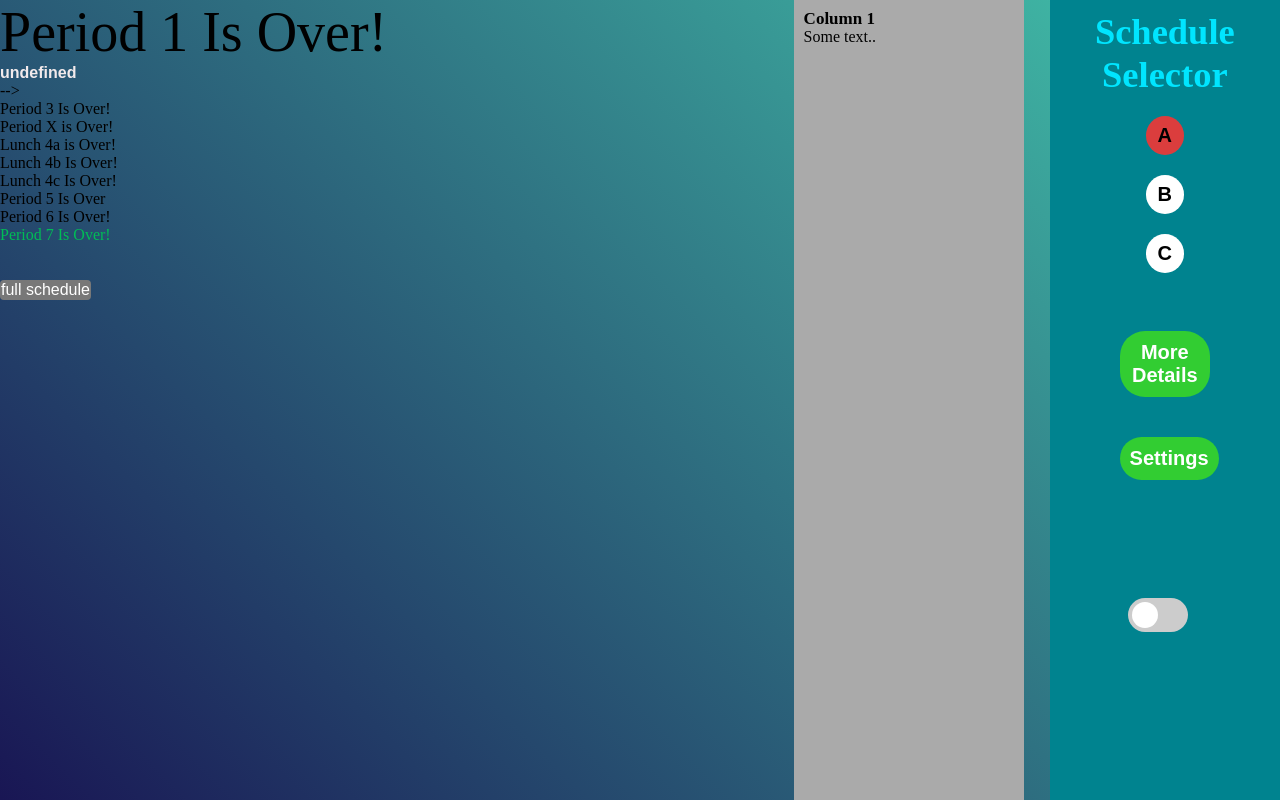
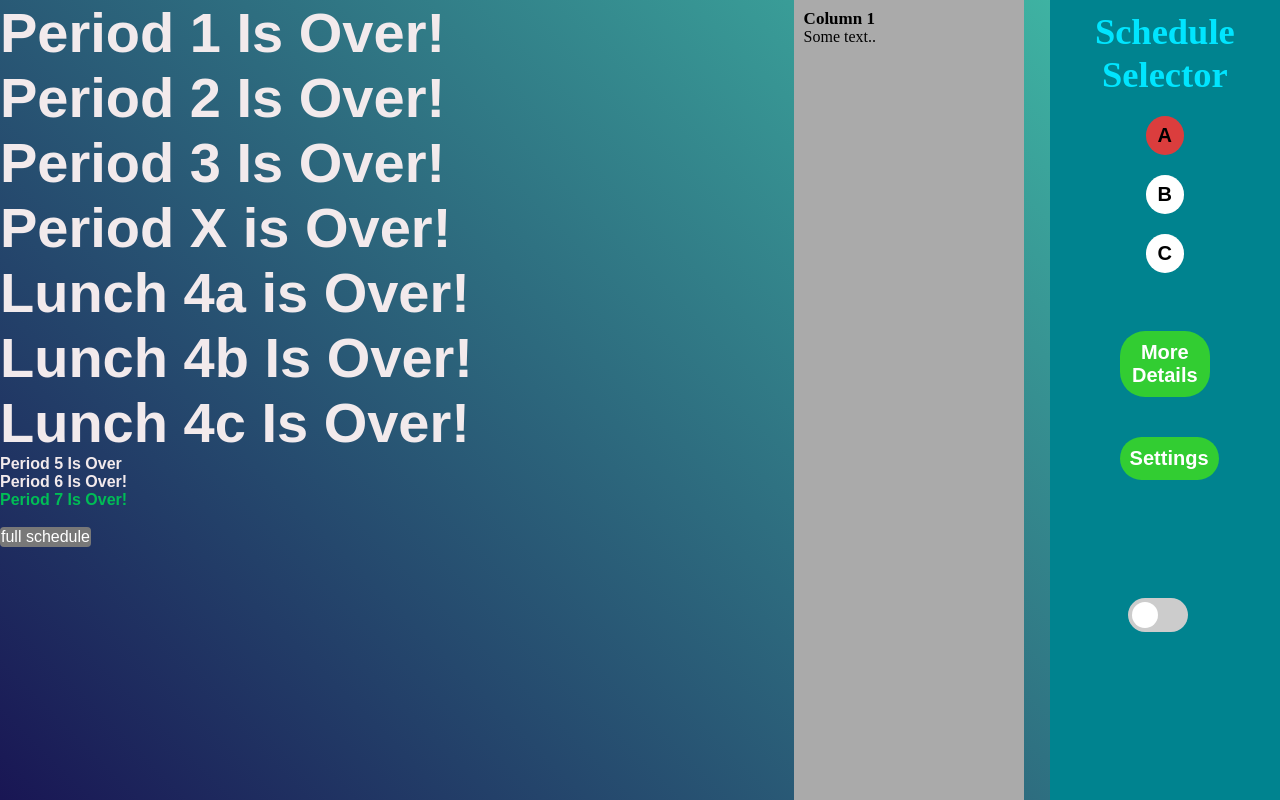
Before and after one commit to krushil1/homework-pad, a plain HTML site: page index.html in a window 1280 px wide. Drawn offline with Linux system fonts and the light colour scheme.

Commit message:
👂🎐 Checkpoint ./index.html:6631122/229 ./timing.css:6631122/419 ./script.js:6631122/2415

```diff
--- a/index.html
+++ b/index.html
@@ -114,15 +114,25 @@
 
 
 
-    <p class="period" id="period1"><!--Period 1 Text--></p>    <p class="time1" id="time1"></p> <br>
-    <!--<p class="period" id="period2">-->   <!--Period 2 Text--> </p> -->   <!--<p class="time" id="time2"></p> <br> -->
-    <p class="period" id="period3"><!--Period 3 Text--></p>   <!-- <p class="time" id="time3"></p> <br> -->
+    <p class="period" id="period1"><!--Period 1 Text--></p>
+    <br>
+    <p class="period" id="period2"></p>
+    <br>
+    <!--<p class="period" id="period2">-->   <!--Period 2 Text--> <!--</p> -->   <!--<p class="time" id="time2"></p> <br> -->
+    <p class="period" id="period3"><!--Period 3 Text--></p><!-- <p class="time" id="time3"></p> <br> -->
+    <br>
     <p class="periods" id="periodx"></p>           <!--<p class="timex" id="timex"></p> <br>--> <!-- period x -->
+    <br>
     <p class="periods4" id="period4">            </p>           <!--<p class="time4" id="time4"></p> <br>--><!-- lunch 4a -->
+    <br>
     <p class="periods4" id="period5">            </p>           <!--<p class="time4" id="time5"></p> <br>--><!-- lunch 4b -->
+    <br>
     <p class="periods4" id="period6">            </p>           <!--<p class="time4" id="time6"></p> <br>--><!-- lunch 4c -->
+    <br>
     <p class="periods" id="period7">             </p>           <!--<p class="time" id="time7"></p> <br>-->
+    <br>
     <p class="periods" id="period8">             </p>           <!--<p class="time" id="time8"></p> <br>-->
+    <br>
     <p class="periods" id="period9">             </p>           <!--<p class="time" id="time9"></p> <br>-->
 
 
--- a/script.js
+++ b/script.js
@@ -328,7 +328,16 @@ var realSeconds;
     //displayPeriod2 = Text2 + hh + ":" + mm + ":" + realSeconds;
     }
     setTimeout(period2, 100);
+    if (hh > 8){
+      document.getElementById("period2").style.fontSize = "7vh";
+    } else{
+      document.getElementById("period2").style.fontSize = "7vh";
+    }
   }
+
+
+
+
  function period3() {
     var start = new Date;
     start.setHours(h3, m3, 0);
@@ -341,9 +350,12 @@ var realSeconds;
     var mm = pad((remain / 60) % 60);
      if (hh > 8) {
        document.getElementById("period3").innerHTML = "Period 3 Is Over!";
+      document.getElementById("period3").style.fontSize = "7vh";
+
       //displayPeriod3 = End3;
     } else {
       document.getElementById("period3").innerHTML = "Period 3 Ends In:&nbsp" + hh + ":" + mm + ":" + realSeconds;
+      document.getElementById("period3").style.fontSize = "7vh";
     //displayPeriod3 = Text3 + hh + ":" + mm + ":" + realSeconds;
     }
     setTimeout(period3, 100);
@@ -361,15 +373,18 @@ var realSeconds;
     var mm = pad((remain / 60) % 60);
      if (hh > 8){
        document.getElementById("periodx").innerHTML = "Period X is Over!";
+       document.getElementById("periodx").style.fontSize = "7vh";
        //displayPeriodx = Txtx;
      }else{
        document.getElementById("periodx").innerHTML = "Period x Ends In:&nbsp" + hh + ":" + mm + ":" + realSeconds;
+       document.getElementById("periodx").style.fontSize = "7vh";
        //displayPeriodx = Textx + hh + ":" + mm + ":" + realSeconds;
      }
 
      setTimeout(periodx, 100);
      if (schedule == "B" || schedule == "C"){
        document.getElementById("periodx").innerHTML = "No Period X";
+       document.getElementById("periodx").style.fontSize = "7vh";
        //displayPeriodx = Endx;
      }
    }
@@ -400,9 +415,11 @@ var realSeconds;
     var mm = pad((remain / 60) % 60);
      if (hh > 8) {
        document.getElementById("period4").innerHTML = "Lunch 4a Is Over!";
+       document.getElementById("period4").style.fontSize = "7vh";
       //displayPeriod4 = End4a;
     }else {
       document.getElementById("period4").innerHTML = "Lunch 4a Ends In:&nbsp" + hh + ":" + mm + ":" + realSeconds;
+      document.getElementById("period4").style.fontSize = "7vh";
     //displayPeriod4 = fourA + hh + ":" + mm + ":" + realSeconds;
     }
     setTimeout(period4, 100);
@@ -418,10 +435,12 @@ var realSeconds;
 
     if (schedule == "A"){
       if (hh > 8){
-         document.getElementById("period4").innerHTML = "Lunch 4a is Over!";
+        document.getElementById("period4").innerHTML = "Lunch 4a is Over!";
+        document.getElementById("period4").style.fontSize = "7vh";
         //displayPeriod4 = End4a;
       }else{
         document.getElementById("period4").innerHTML = "Lunch 4a Ends In:&nbsp" + hh + ":" + mm + ":" + realSeconds;
+        document.getElementById("period4").style.fontSize = "7vh";
         //displayPeriod4 = fourA + hh + ":" + mm + ":" + realSeconds;
         //document.getElementById("displayPeriod4").style.fontSize = "xx-large";
 
@@ -429,18 +448,22 @@ var realSeconds;
     }else if (schedule == "B"){
       if (hh > 8){
         document.getElementById("period4").innerHTML = "Lunch 4a Is Over!";
+        document.getElementById("period4").style.fontSize = "7vh";
         //displayPeriod4 = End4a;
       }else{
         document.getElementById("period4").innerHTML = "Lunch 4a Ends In:&nbsp" + hh + ":" + mm + ":" + realSeconds;
+        document.getElementById("period4").style.fontSize = "7vh";
         //displayPeriod4 = fourA + hh + ":" + mm + ":" + realSeconds;
         //document.getElementById("displayPeriod4").style.fontSize = "xx-large";
       }
     }else if (schedule == "C"){
       if (hh > 8){
         document.getElementById("period4").innerHTML = "Period 5 Is Over!";
+        document.getElementById("period4").style.fontSize = "7vh";
         //displayPeriod4 = End5
       }else{
         document.getElementById("period4").innerHTML = "Period 5 Ends In:&nbsp" + hh + ":" + mm + ":" + realSeconds;
+        document.getElementById("period4").style.fontSize = "7vh";
         //displayPeriod4 = Text5 + hh + ":" + mm + ":" + realSeconds;
         //document.getElementById("displayPeriod4").style.fontSize = "xx-large";
       }
@@ -463,9 +486,11 @@ var realSeconds;
     var mm = pad((remain / 60) % 60);
      if (hh > 8) {
        document.getElementById("period5").innerHTML = "Lunch 4b Is Over!";
+       document.getElementById("period5").style.fontSize = "7vh";
       //displayPeriod5 = End4b;
     }else {
       document.getElementById("period5").innerHTML = "Lunch 4b Ends In:&nbsp" + hh + ":" + mm + ":" + realSeconds;
+      document.getElementById("period5").style.fontSize = "7vh";
     //displayPeriod5 = Text4b + hh + ":" + mm + ":" + realSeconds;
     }
     setTimeout(period5, 100);
@@ -479,22 +504,28 @@ var realSeconds;
     if (schedule == "A"){
       if (hh > 8){
         document.getElementById("period5").innerHTML = "Lunch 4b Is Over!";
+        document.getElementById("period5").style.fontSize = "7vh";
       }else{
         document.getElementById("period5").innerHTML = "Lunch 4b Ends In:&nbsp" + hh + ":" + mm + ":" + realSeconds;
+        document.getElementById("period5").style.fontSize = "7vh";
         //displayPeriod5 = Text4b + hh + ":" + mm + ":" + realSeconds;
       }
     }else if (schedule == "B"){
       if (hh > 8){
         document.getElementById("period5").innerHTML = "Lunch 4b Is Over!";
+        document.getElementById("period5").style.fontSize = "7vh";
       }else{
         document.getElementById("period5").innerHTML = "Lunch 4b Ends In:&nbsp" + hh + ":" + mm + ":" + realSeconds;
+        document.getElementById("period5").style.fontSize = "7vh";
         //displayPeriod5 = Text4b + hh + ":" + mm + ":" + realSeconds;
       }
     }else if (schedule == "C"){
       if (hh > 8){
         document.getElementById("period5").innerHTML = "Period 6 Is Over!";
+        document.getElementById("period5").style.fontSize = "7vh";
       }else{
         document.getElementById("period5").innerHTML = "Period 6 Ends In:&nbsp" + hh + ":" + mm + ":" + realSeconds;
+        document.getElementById("period5").style.fontSize = "7vh";
         //displayPeriod5 = Text6 + hh + ":" + mm + ":" + realSeconds;
       }
     }
@@ -515,9 +546,11 @@ var realSeconds;
     var mm = pad((remain / 60) % 60);
      if (hh > 8) {
        document.getElementById("period6").innerHTML = "Lunch 4c Is Over!";
+       document.getElementById("period6").style.fontSize = "7vh";
       //displayPeriod6 = End4c;
     }else {
       document.getElementById("period6").innerHTML = "Lunch 4c Ends In:&nbsp" + hh + ":" + mm + ":" + realSeconds;
+      document.getElementById("period6").style.fontSize = "7vh";
     //displayPeriod6 = Text4c + hh + ":" + mm + ":" + realSeconds;
     }
     setTimeout(period6, 100);
@@ -534,14 +567,17 @@ var realSeconds;
     if (schedule == "A"){
       if (hh > 8){
         document.getElementById("period6").innerHTML = "Lunch 4c Is Over!";
+        document.getElementById("period6").style.fontSize = "7vh";
         //displayPeriod6 = End4c;
       }else{
         document.getElementById("period6").innerHTML = "Lunch 4c Ends In:&nbsp" + hh + ":" + mm + ":" + realSeconds;
+        document.getElementById("period6").style.fontSize = "7vh";
         //displayPeriod6 = Text4c + hh + ":" + mm + ":" + realSeconds;
       }
     }else if (schedule == "B"){
       if (hh > 8){
         document.getElementById("period6").innerHTML = "Lunch 4c Is Over!";
+        document.getElementById("period1").style.fontSize = "7vh";
         //displayPeriod6 = End4c;
       }else{
         document.getElementById("period6").innerHTML = "Lunch 4c Ends In:&nbsp" + hh + ":" + mm + ":" + realSeconds;
--- a/timing.css
+++ b/timing.css
@@ -37,7 +37,16 @@
   font-weight:bold;
 }
 
- #period{
+ #period1,
+#period2,
+#period3,
+#periodx,
+#period4,
+#period5,
+#period6,
+#period7,
+#period8,
+#period9{
     color:#f2eaec;
     font-weight:bold;
     font-family:Arial;
```
